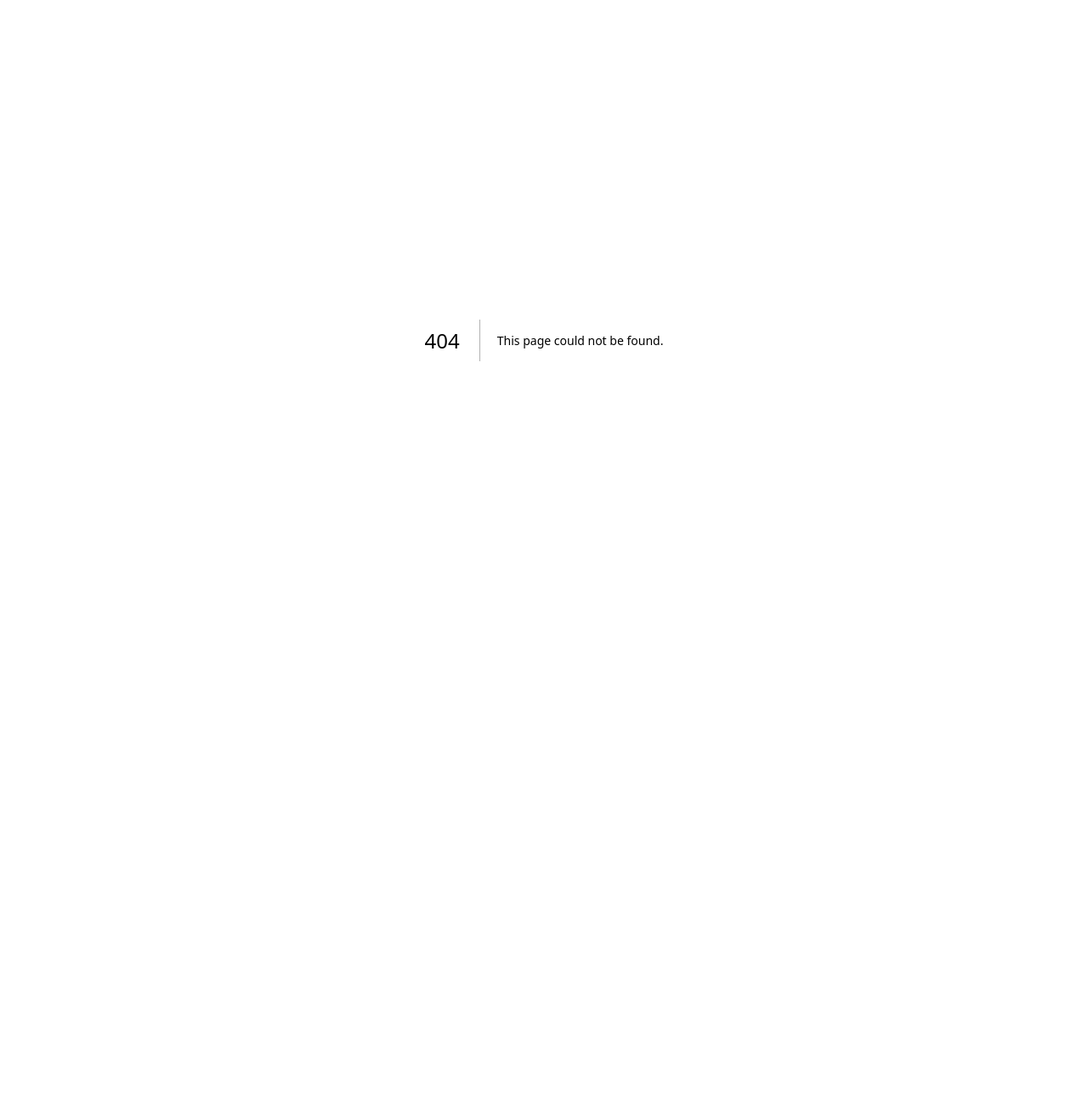
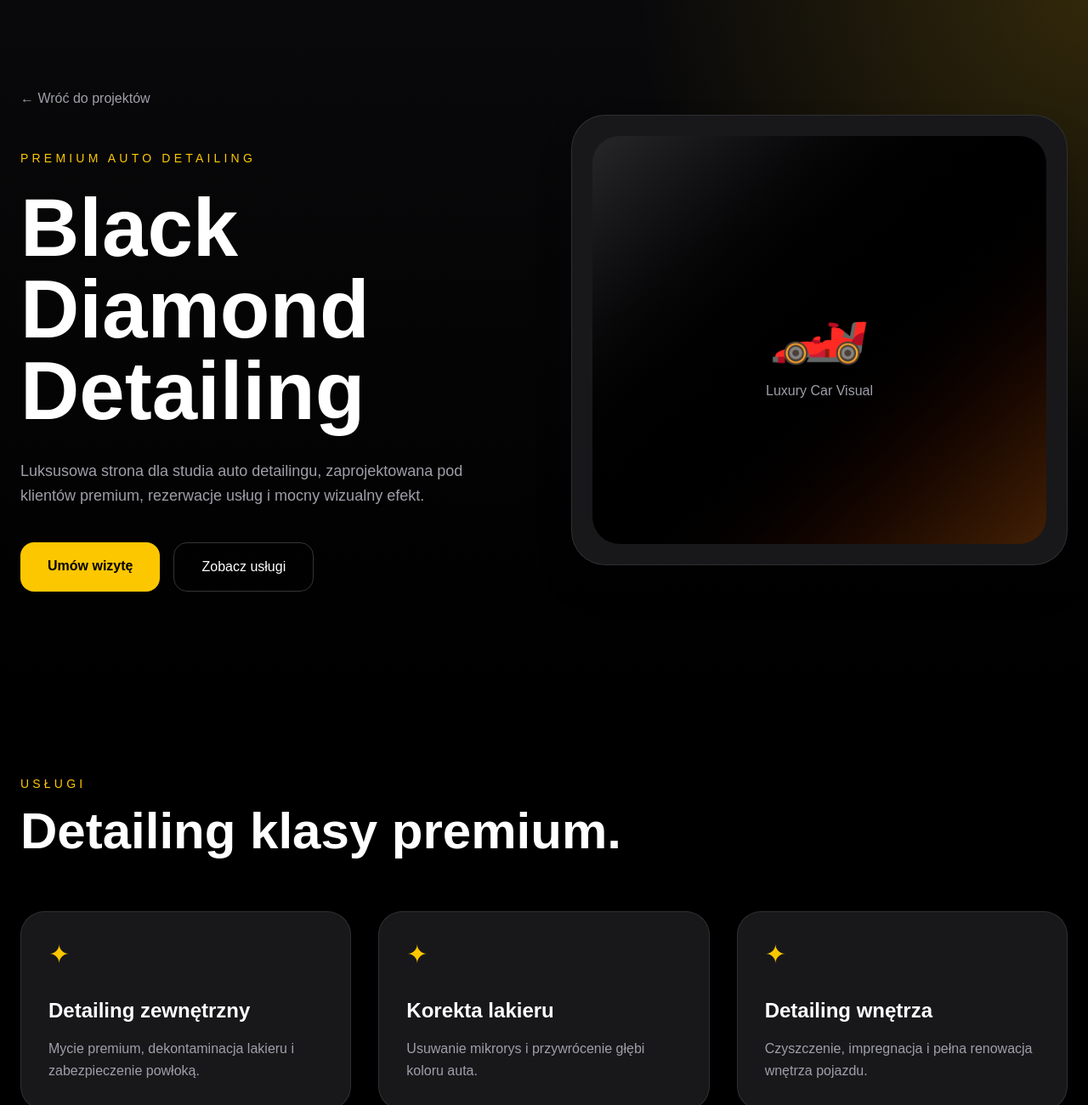
Before and after one commit to kryspinadamik31-dev/Portfolio, a Next.js app: page /projekty/black-diamond-detailing in a window 1280 px wide. Before the commit this address had no page. Shown: the top 1300 px of the page at 85% size. Before the commit the page ends 800 px from the top, so only its background shows below. Built offline with nearby package versions, Linux system fonts and the light colour scheme.

Commit message:
add project links

```diff
--- /dev/null
+++ b/app/projekty/black-diamond-detailing/page.jsx
@@ -0,0 +1,141 @@
+import Link from "next/link";
+
+export default function BlackDiamondDetailing() {
+  return (
+    <main className="min-h-screen bg-black text-white">
+      <section className="relative overflow-hidden min-h-screen flex items-center px-6">
+        <div className="absolute inset-0 bg-[radial-gradient(circle_at_top_right,rgba(234,179,8,0.18),transparent_35%),linear-gradient(to_bottom,#09090b,#000)]" />
+
+        <div className="relative max-w-7xl mx-auto grid lg:grid-cols-2 gap-16 items-center">
+          <div>
+            <Link href="/projekty" className="text-zinc-400 hover:text-white">
+              ← Wróć do projektów
+            </Link>
+
+            <p className="mt-12 text-yellow-400 tracking-[0.3em] uppercase text-sm">
+              Premium Auto Detailing
+            </p>
+
+            <h1 className="mt-6 text-6xl lg:text-8xl font-black leading-none">
+              Black Diamond Detailing
+            </h1>
+
+            <p className="mt-8 text-zinc-400 text-lg max-w-xl leading-relaxed">
+              Luksusowa strona dla studia auto detailingu, zaprojektowana pod
+              klientów premium, rezerwacje usług i mocny wizualny efekt.
+            </p>
+
+            <div className="mt-10 flex gap-4 flex-wrap">
+              <a
+                href="#booking"
+                className="px-8 py-4 rounded-2xl bg-yellow-400 text-black font-bold hover:scale-105 transition"
+              >
+                Umów wizytę
+              </a>
+
+              <a
+                href="#services"
+                className="px-8 py-4 rounded-2xl border border-white/20 hover:bg-white/10 transition"
+              >
+                Zobacz usługi
+              </a>
+            </div>
+          </div>
+
+          <div className="relative">
+            <div className="rounded-[40px] border border-white/10 bg-zinc-900 p-6 shadow-2xl">
+              <div className="h-[480px] rounded-[32px] bg-gradient-to-br from-zinc-800 via-black to-yellow-950 flex items-center justify-center">
+                <div className="text-center">
+                  <p className="text-8xl">🏎️</p>
+                  <p className="mt-6 text-zinc-400">Luxury Car Visual</p>
+                </div>
+              </div>
+            </div>
+          </div>
+        </div>
+      </section>
+
+      <section id="services" className="max-w-7xl mx-auto px-6 py-28">
+        <p className="text-yellow-400 uppercase tracking-[0.3em] text-sm">
+          Usługi
+        </p>
+
+        <h2 className="text-4xl lg:text-6xl font-black mt-4">
+          Detailing klasy premium.
+        </h2>
+
+        <div className="grid lg:grid-cols-3 gap-8 mt-16">
+          {[
+            ["Detailing zewnętrzny", "Mycie premium, dekontaminacja lakieru i zabezpieczenie powłoką."],
+            ["Korekta lakieru", "Usuwanie mikrorys i przywrócenie głębi koloru auta."],
+            ["Detailing wnętrza", "Czyszczenie, impregnacja i pełna renowacja wnętrza pojazdu."],
+          ].map(([title, desc]) => (
+            <div
+              key={title}
+              className="bg-zinc-900 border border-white/10 rounded-[28px] p-8 hover:-translate-y-2 hover:border-yellow-400/40 transition"
+            >
+              <div className="text-yellow-400 text-3xl mb-8">✦</div>
+              <h3 className="text-2xl font-bold">{title}</h3>
+              <p className="text-zinc-400 mt-4 leading-relaxed">{desc}</p>
+            </div>
+          ))}
+        </div>
+      </section>
+
+      <section className="border-y border-white/10 bg-zinc-950">
+        <div className="max-w-7xl mx-auto px-6 py-24 grid md:grid-cols-3 gap-8 text-center">
+          {[
+            ["250+", "zrealizowanych aut"],
+            ["5.0", "średnia opinii"],
+            ["24h", "szybka wycena"],
+          ].map(([number, label]) => (
+            <div key={label}>
+              <p className="text-5xl font-black text-yellow-400">{number}</p>
+              <p className="text-zinc-400 mt-3">{label}</p>
+            </div>
+          ))}
+        </div>
+      </section>
+
+      <section className="max-w-7xl mx-auto px-6 py-28">
+        <div className="grid lg:grid-cols-2 gap-16 items-center">
+          <div className="rounded-[36px] bg-gradient-to-br from-zinc-800 to-black border border-white/10 h-[420px] flex items-center justify-center">
+            <p className="text-zinc-500">Before / After Preview</p>
+          </div>
+
+          <div>
+            <p className="text-yellow-400 uppercase tracking-[0.3em] text-sm">
+              Efekt
+            </p>
+
+            <h2 className="text-4xl lg:text-6xl font-black mt-4">
+              Strona, która sprzedaje prestiż.
+            </h2>
+
+            <p className="text-zinc-400 mt-6 leading-relaxed text-lg">
+              Projekt łączy ciemny, luksusowy design z mocnym CTA, prostym
+              układem usług i sekcją rezerwacji, dzięki czemu klient szybko
+              wie, co może zamówić.
+            </p>
+          </div>
+        </div>
+      </section>
+
+      <section id="booking" className="max-w-7xl mx-auto px-6 py-28">
+        <div className="rounded-[40px] bg-yellow-400 text-black p-10 lg:p-20 text-center">
+          <h2 className="text-4xl lg:text-6xl font-black">
+            Zarezerwuj detailing premium
+          </h2>
+
+          <p className="mt-6 max-w-2xl mx-auto text-black/70 text-lg">
+            Wybierz usługę, zostaw kontakt i otrzymaj darmową wycenę dla swojego auta.
+          </p>
+
+          <button className="mt-10 px-10 py-4 rounded-2xl bg-black text-white font-bold hover:scale-105 transition">
+            Umów wizytę
+          </button>
+        </div>
+      </section>
+    </main>
+  );
+}
--- a/app/projekty/page.jsx
+++ b/app/projekty/page.jsx
@@ -7,18 +7,21 @@ export default function ProjektyPage() {
       category: "Auto Detailing",
       desc: "Luksusowa strona dla studia auto detailingu z ciemnym designem, ofertą usług i sekcją rezerwacji.",
       tags: ["Landing Page", "Premium UI", "SEO"],
+      href: "/projekty/black-diamond-detailing",
     },
     {
       title: "Kowalski & Partners",
       category: "Kancelaria prawna",
       desc: "Profesjonalna strona kancelarii nastawiona na zaufanie, przejrzystość usług i kontakt z klientem.",
       tags: ["Corporate", "Business", "Responsive"],
+      href: "/projekty/kowalski-partners",
     },
     {
       title: "NERO Restaurant",
       category: "Restauracja premium",
       desc: "Elegancka strona restauracji z galerią, menu, sekcją szefa kuchni i rezerwacją stolika.",
       tags: ["Luxury", "Food", "Modern Design"],
+      href: "/projekty/nero-restaurant",
     },
   ];
 
@@ -48,12 +51,17 @@ export default function ProjektyPage() {
           {projects.map((project, index) => (
             <div
               key={index}
-              className="group bg-zinc-900 border border-white/10 rounded-[32px] overflow-hidden hover:border-white/30 transition"
+              className="group bg-zinc-900 border border-white/10 rounded-[32px] overflow-hidden hover:border-white/30 hover:-translate-y-2 transition duration-300"
             >
               <div className="h-64 bg-gradient-to-br from-zinc-800 via-zinc-900 to-black flex items-center justify-center">
                 <div className="text-center">
-                  <p className="text-zinc-500 text-sm">{project.category}</p>
-                  <h2 className="text-2xl font-bold mt-2">{project.title}</h2>
+                  <p className="text-zinc-500 text-sm">
+                    {project.category}
+                  </p>
+
+                  <h2 className="text-2xl font-bold mt-2">
+                    {project.title}
+                  </h2>
                 </div>
               </div>
 
@@ -73,9 +81,12 @@ export default function ProjektyPage() {
                   ))}
                 </div>
 
-                <button className="mt-8 w-full px-5 py-3 rounded-xl bg-white text-black font-semibold hover:scale-105 transition">
+                <Link
+                  href={project.href}
+                  className="mt-8 block text-center w-full px-5 py-3 rounded-xl bg-white text-black font-semibold hover:scale-105 transition"
+                >
                   Zobacz projekt
-                </button>
+                </Link>
               </div>
             </div>
           ))}
```
